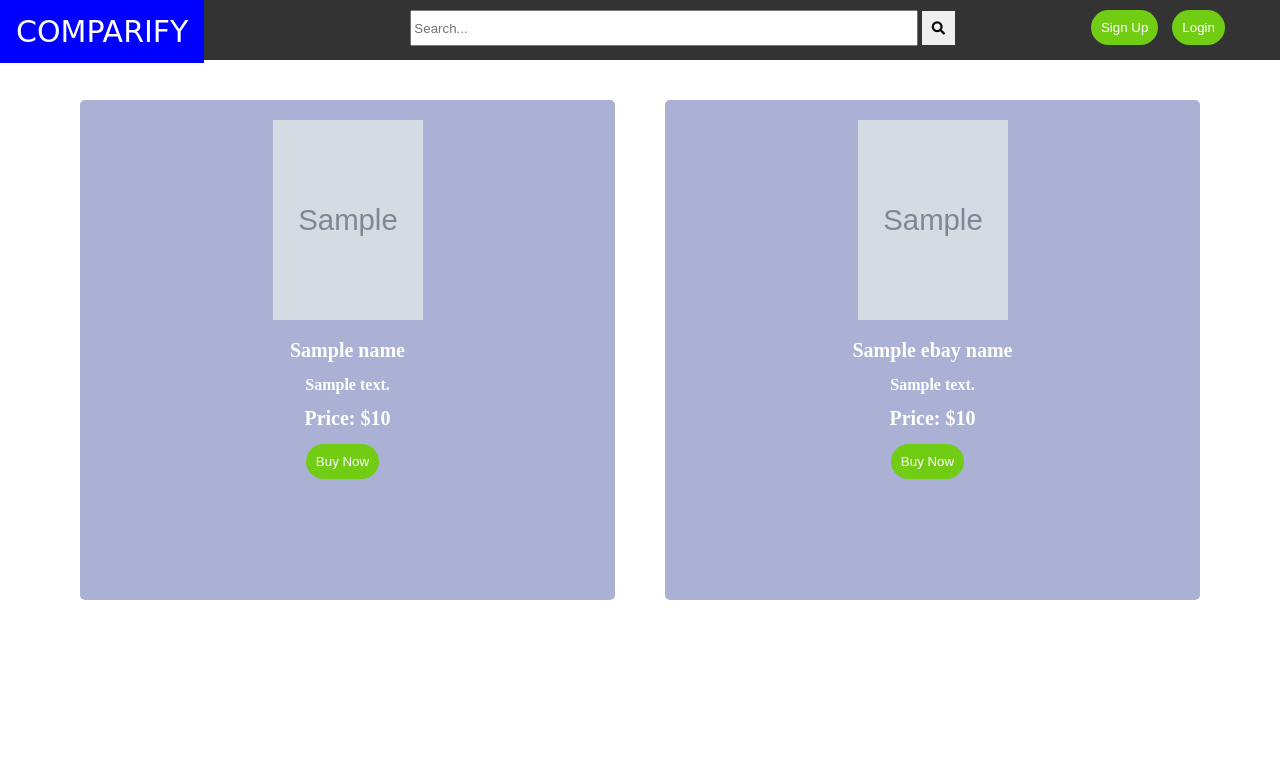
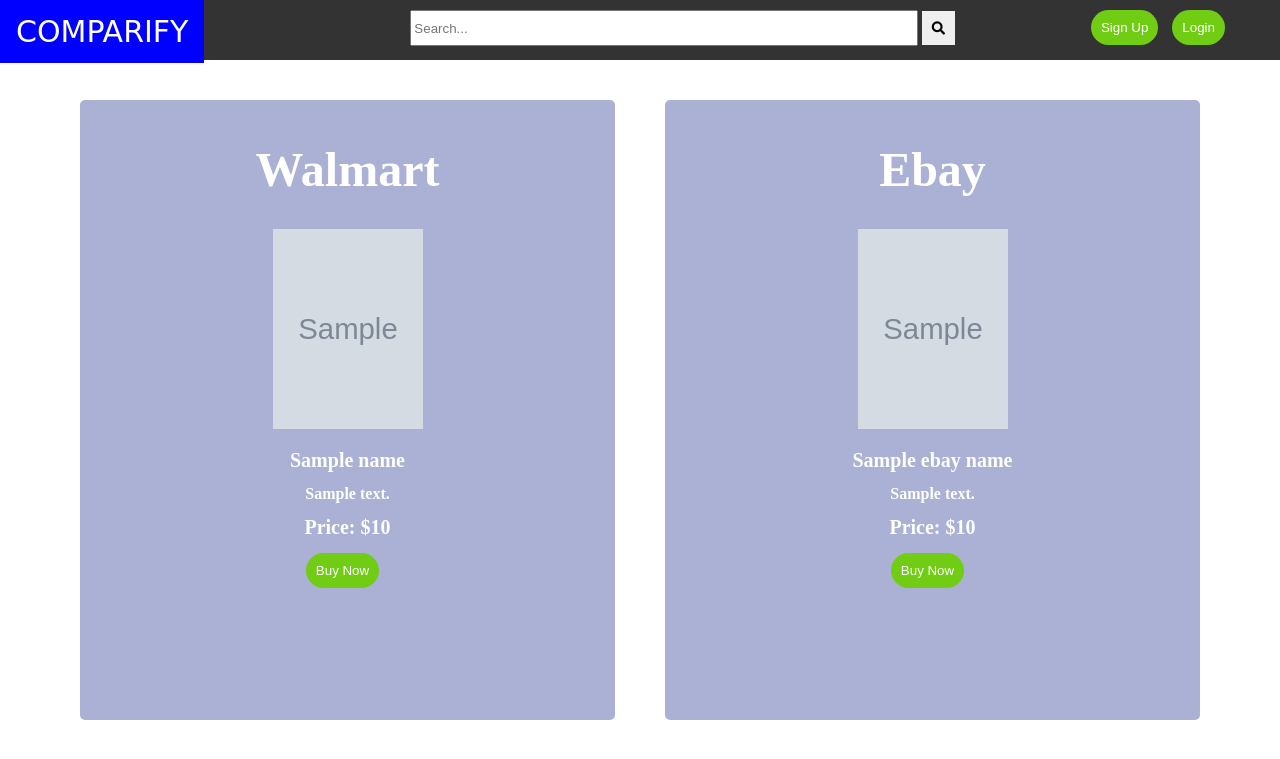
Before and after one commit to Ariel-M/Comparify, a Python web app: template Templates/Display_Page.html in a window 1280 px wide. Shown: the top 759 px of the page. Run offline with Jinja, Linux system fonts and the light colour scheme; the template is opened without the code that fills it: most values are stand-ins (such as "Sample title", 1, 10 or a date in 2020); grey boxes marked "Sample" are stand-in pictures; some libraries are stand-ins or nearby versions; some web fonts are replaced.

Commit message:
Updated HTML and CSS

```diff
--- a/Templates/Display_Page.html
+++ b/Templates/Display_Page.html
@@ -37,6 +37,7 @@
   </div>
   <div class="wrapper">
     <div class="box a">
+      <div class="walmart"><h1>Walmart</h1></div>
       <img src={{image}} alt="">
       <div class="name">
         <h1>{{name}}</h1>
@@ -50,6 +51,7 @@
       <button class='buyButton'>Buy Now</button>
     </div>
     <div class="box b">
+      <div class="ebay"><h1>Ebay</h1></div>
       <img src={{ebay_image}} alt="">
       <div class="name">
         <h1>{{ebay_name}}</h1>
--- a/my-style-dir/Display_Page.css
+++ b/my-style-dir/Display_Page.css
@@ -120,10 +120,10 @@
   background-color: #abb0d5;
   color: #fff;
   border-radius: 5px;
-  padding: 20px;
+  padding: 10px;
   font-size: 150%;
   text-align: center;
-
+  height: 600px;
 }
 
 .hightlight{
```
